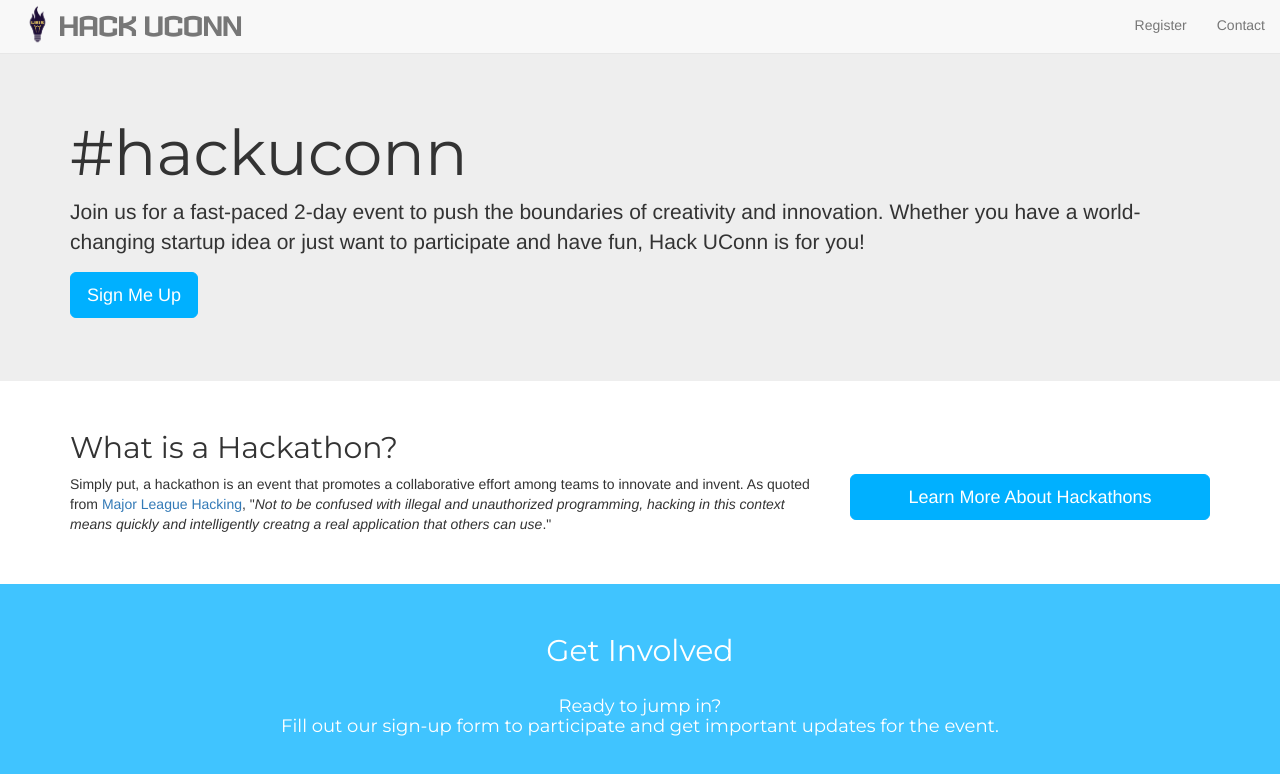
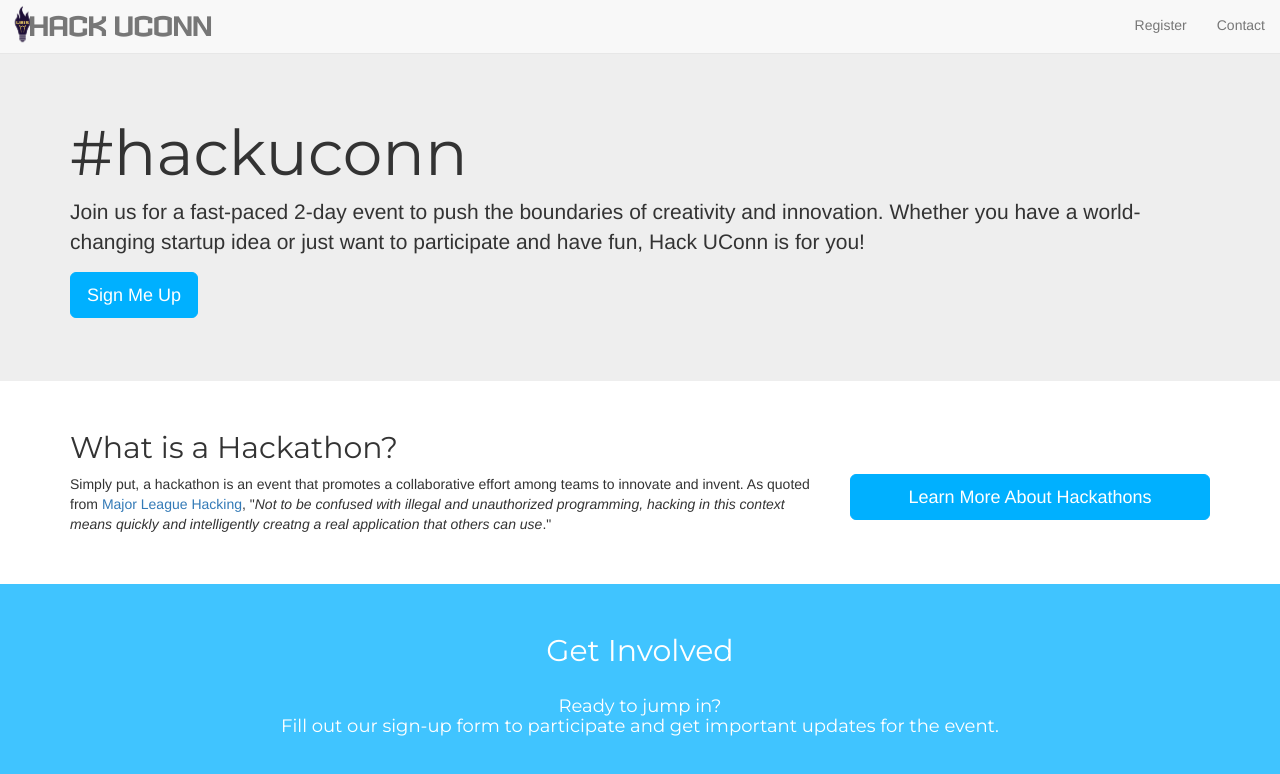
Before and after one commit to hackuconn/hackuconn.github.io, a plain HTML site: page index.html in a window 1280 px wide. Shown: the top 774 px of the page. Drawn offline with nearby package versions, Linux system fonts and the light colour scheme.

Commit message:
anotha one

```diff
--- a/css/main.css
+++ b/css/main.css
@@ -11,6 +11,11 @@ h1, h2, h3, h4{
 	font-family: 'uconnfont';
 	font-size: 2em;
 	margin-top: 3px;
+}
+
+.navpadding {
+	padding-left: 0px !important;
+	padding-right: 0px !important;
 }
 
 .header {
--- a/index.html
+++ b/index.html
@@ -28,10 +28,10 @@
 		        <span class="icon-bar"></span>
 		        <span class="icon-bar"></span>
 		      </button>
-		      <a class="navbar-brand" href="index.html">
+		      <a class="navbar-brand navpadding" href="index.html">
 		        <img alt="UEIS Logo" width="45px" height="auto" src="img/logo.png" style="margin-top: -12px;">
 		      </a>
-		      <a class="navbar-brand navlogo" style="padding-left: 0px !important; padding-right: 0px !important;" href="#">hack UCONN</a>
+		      <a class="navbar-brand navlogo navpadding" href="#">hack UCONN</a>
 		    </div>
 
 		    <!-- Collect the nav links, forms, and other content for toggling -->
```
